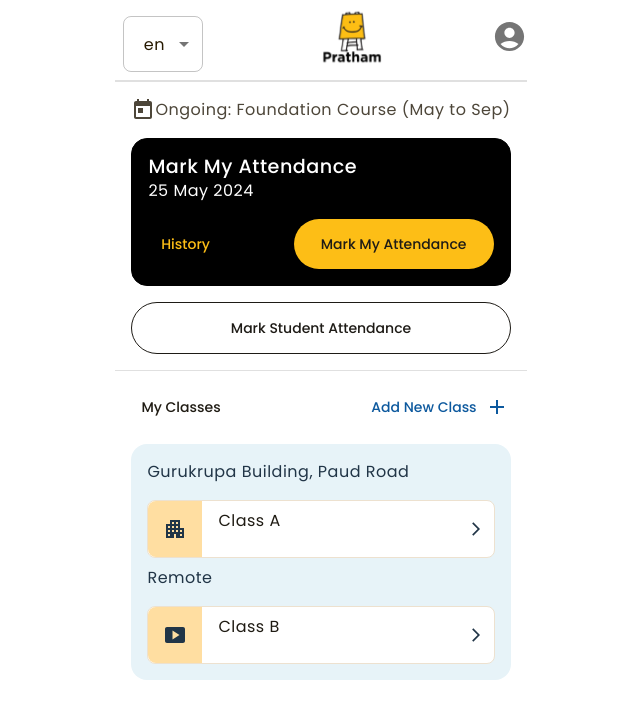
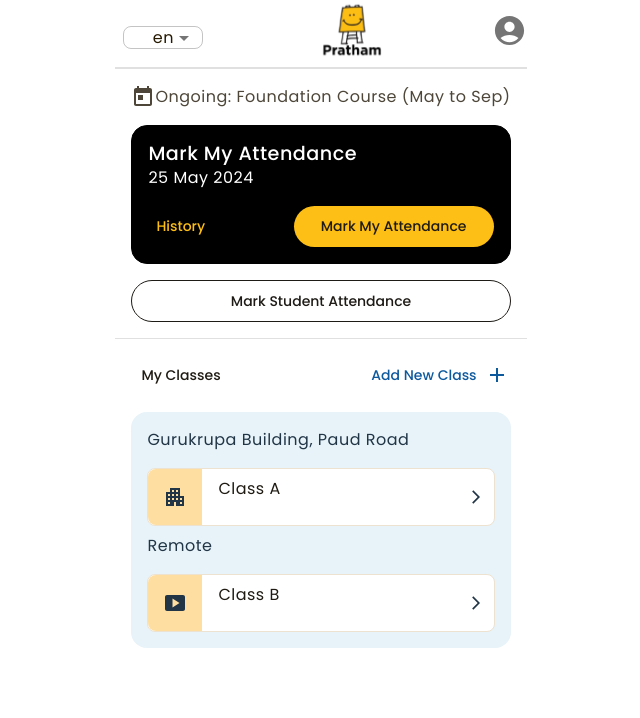
Before and after one commit to tekdi/shiksha-components, a React (Vite) app: page /dashboard in a window 1280 px wide. Shown: the top 718 px of the page, without its empty margins (319-959 px from the left). Built offline with nearby package versions, Linux system fonts and the light colour scheme.

Commit message:
Resolved comments and updated PR

```diff
--- a/src/components/Header.tsx
+++ b/src/components/Header.tsx
@@ -35,23 +35,24 @@ const Header: React.FC = () => {
         justifyContent={'space-between'}
         alignItems={'center'}
         // padding={"1rem"}
-        height="auto">
+        height="auto"
+      >
         <Box mt={'0.5rem'}>
           <FormControl sx={{ m: 1 }}>
             <Select
+              className="SelectLanguages"
               value={language}
               onChange={handleChange}
               displayEmpty
-              inputProps={{ 'aria-label': 'Without label' }}
               style={{
                 borderRadius: '0.5rem',
                 color: theme.palette.warning['200'],
                 width: '5rem',
-                height: 'auto',
                 marginBottom: '0rem'
-              }}>
+              }}
+            >
               {config?.languages.map((lang, index) => (
-                <MenuItem value={lang.code} key={index} id={`lang-${lang.code}`}>
+                <MenuItem value={lang.code} key={lang.code}>
                   {lang.code}
                 </MenuItem>
               ))}
@@ -61,7 +62,7 @@ const Header: React.FC = () => {
         <Box sx={{ margin: '0 auto' }}>
           <img src="/appLogo.svg" alt="logo" />
         </Box>
-        <Box>
+        <Box onClick={handleProfileClick}>
           <AccountCircleIcon fontSize="large" color="action" />
         </Box>
       </Stack>
--- a/src/customStyles.tsx
+++ b/src/customStyles.tsx
@@ -83,8 +83,7 @@ const customTheme = createTheme({
           '&:hover': {
             backgroundColor: '#b20041'
           }
-        },
-
+        }
       }
     },
     MuiTextField: {
--- a/src/index.css
+++ b/src/index.css
@@ -66,3 +66,7 @@ button:focus-visible {
     background-color: #f9f9f9;
   }
 }
+
+.SelectLanguages div {
+  padding: 0px !important;
+}
--- a/src/pages/Dashboard.tsx
+++ b/src/pages/Dashboard.tsx
@@ -58,29 +58,35 @@ const Dashboard: React.FC<DashboardProps> = () => {
           <Typography marginBottom={'0px'}>Ongoing: Foundation Course (May to Sep)</Typography>
         </Box>
         <Box
-          border={"1px solid black"}
-          height={"auto"}
-          width={"auto"}
-          padding={"1rem"}
-          borderRadius={"1rem"}
-          bgcolor={"black"}
-          textAlign={"left"}
+          border={'1px solid black'}
+          height={'auto'}
+          width={'auto'}
+          padding={'1rem'}
+          borderRadius={'1rem'}
+          bgcolor={'black'}
+          textAlign={'left'}
         >
-          <Typography  marginBottom={"0px"} sx={{color: theme.palette.warning["A400"]}} style={{fontWeight:"800", fontSize:'1.2rem'}}>
-            {t("COMMON.MARK_MY_ATTENDANCE")}
+          <Typography
+            marginBottom={'0px'}
+            sx={{ color: theme.palette.warning['A400'] }}
+            style={{ fontWeight: '800', fontSize: '1.2rem' }}
+          >
+            {t('COMMON.MARK_MY_ATTENDANCE')}
           </Typography>
-          <Typography sx={{color: theme.palette.warning["A400"]}}>25 May 2024</Typography>
-          <Stack
-            direction="row"
-            spacing={1}
-            marginTop={1}
-            justifyContent={"space-between"}
-          >
-            <Button variant="text" sx={{color: theme.palette.primary.main}}  style={{padding:'0.8rem'}}>
-              {t("DASHBOARD.HISTORY")}
+          <Typography sx={{ color: theme.palette.warning['A400'] }}>25 May 2024</Typography>
+          <Stack direction="row" spacing={1} marginTop={1} justifyContent={'space-between'}>
+            <Button
+              variant="text"
+              sx={{ color: theme.palette.primary.main, padding: theme.spacing(1) }}
+            >
+              {t('DASHBOARD.HISTORY')}
             </Button>
-            <Button variant="contained" color="primary" style={{ width:'12.5rem', padding:'0.8rem'}}>
-              {t("COMMON.MARK_MY_ATTENDANCE")}
+            <Button
+              variant="contained"
+              color="primary"
+              style={{ width: '12.5rem', padding: theme.spacing(1) }}
+            >
+              {t('COMMON.MARK_MY_ATTENDANCE')}
             </Button>
           </Stack>
         </Box>
@@ -89,9 +95,9 @@ const Dashboard: React.FC<DashboardProps> = () => {
           variant="outlined"
           fullWidth
           onClick={handleModalToggle}
-          style={{padding:'0.8rem'}}
+          style={{ padding: theme.spacing(1) }}
         >
-          {t("COMMON.MARK_STUDENT_ATTENDANCE")}
+          {t('COMMON.MARK_STUDENT_ATTENDANCE')}
         </Button>
         <Modal
           aria-labelledby="transition-modal-title"
@@ -107,11 +113,14 @@ const Dashboard: React.FC<DashboardProps> = () => {
           }}
         >
           <Fade in={open}>
-            <Box sx={{...modalContainer, borderColor: theme.palette.warning["A400"]}} borderRadius={'1rem'}>
-              <Box display={"flex"} justifyContent={"space-between"}>
-                <Box marginBottom={"0px"}>
+            <Box
+              sx={{ ...modalContainer, borderColor: theme.palette.warning['A400'] }}
+              borderRadius={'1rem'}
+            >
+              <Box display={'flex'} justifyContent={'space-between'}>
+                <Box marginBottom={'0px'}>
                   <Typography variant="h2" component="h2" marginBottom={'0px'} fontWeight={'bold'}>
-                    {t("COMMON.MARK_STUDENT_ATTENDANCE")}
+                    {t('COMMON.MARK_STUDENT_ATTENDANCE')}
                   </Typography>
                   <Typography variant="h2" component="h2">
                     25 May 2024
@@ -121,7 +130,7 @@ const Dashboard: React.FC<DashboardProps> = () => {
                   <CloseIcon />
                 </Box>
               </Box>
-              <Divider sx={{ borderBottomWidth: "0.15rem" }} />
+              <Divider sx={{ borderBottomWidth: '0.15rem' }} />
               <Box sx={{ mt: 2 }}>
                 <Box sx={{ minWidth: 120 }}>
                   <FormControl fullWidth>
@@ -134,15 +143,25 @@ const Dashboard: React.FC<DashboardProps> = () => {
                   </FormControl>
                 </Box>
               </Box>
-              <Typography>{t("ATTENDANCE.TOTAL_STUDENTS")}</Typography>
-              <AttendanceStatusListView studentName={"Mark All"}/>
-              <AttendanceStatusListView studentName={"Ajay"}/>
-              <AttendanceStatusListView studentName={"Vijay"}/>
-              <AttendanceStatusListView studentName={"Deepak"}/>
-              <AttendanceStatusListView studentName={"Vinod"}/>
-              <Box display={'flex'} flexDirection={'row'} justifyContent={'space-evenly'} m={'1rem'}>
-              <Button variant="outlined" style={{width:'8rem'}}>Clear All</Button>
-              <Button variant="contained" color="primary" style={{width:'8rem'}}>Save</Button>
+              <Typography>{t('ATTENDANCE.TOTAL_STUDENTS')}</Typography>
+              <AttendanceStatusListView studentName={'Mark All'} />
+              <AttendanceStatusListView studentName={'Ajay'} />
+              <AttendanceStatusListView studentName={'Vijay'} />
+              <AttendanceStatusListView studentName={'Deepak'} />
+              <AttendanceStatusListView studentName={'Vinod'} />
+              <Box
+                display={'flex'}
+                flexDirection={'row'}
+                justifyContent={'space-evenly'}
+                m={'1rem'}
+              >
+                <Button variant="outlined" style={{ width: '8rem' }}>
+                  {' '}
+                  {t('COMMON.CLEAR_ALL')}
+                </Button>
+                <Button variant="contained" color="primary" style={{ width: '8rem' }}>
+                  {t('COMMON.SAVE')}
+                </Button>
               </Box>
             </Box>
           </Fade>
@@ -157,7 +176,9 @@ const Dashboard: React.FC<DashboardProps> = () => {
           padding={'2px'}
         >
           <Box>
-            <Button variant="text" sx={{color: theme.palette.warning["300"]}}>{t("DASHBOARD.MY_CLASSES")}</Button>
+            <Button variant="text" sx={{ color: theme.palette.warning['300'] }}>
+              {t('DASHBOARD.MY_CLASSES')}
+            </Button>
           </Box>
           <Box
             display={'flex'}
@@ -165,19 +186,21 @@ const Dashboard: React.FC<DashboardProps> = () => {
             alignItems={'center'}
             sx={{ color: theme.palette.secondary.main }}
           >
-            <Button variant="text" sx={{color: theme.palette.secondary.main}}>{t("DASHBOARD.ADD_NEW_CLASS")}</Button>
+            <Button variant="text" sx={{ color: theme.palette.secondary.main }}>
+              {t('DASHBOARD.ADD_NEW_CLASS')}
+            </Button>
             <AddIcon />
           </Box>
         </Stack>
         <Box
           display={'flex'}
           flexDirection={'column'}
-          textAlign={"left"}
-          height={"auto"}
-          width={"auto"}
-          sx={{bgcolor: theme.palette.secondary.light}}
-          p={"1rem"}
-          borderRadius={"1rem"}
+          textAlign={'left'}
+          height={'auto'}
+          width={'auto'}
+          sx={{ bgcolor: theme.palette.secondary.light }}
+          p={'1rem'}
+          borderRadius={'1rem'}
         >
           <Typography>Gurukrupa Building, Paud Road</Typography>
           <CohortCard showBackground={true} isRemote={false} cohortName={'Class A'} />
```
Also changed, not shown: src/pages/LoginPage.tsx (+8 -2 lines), src/services/AttendanceService.ts (added, +24 -0 lines), src/translations/hi.json (indentation only), src/translations/mr.json (line endings or trailing spaces).
